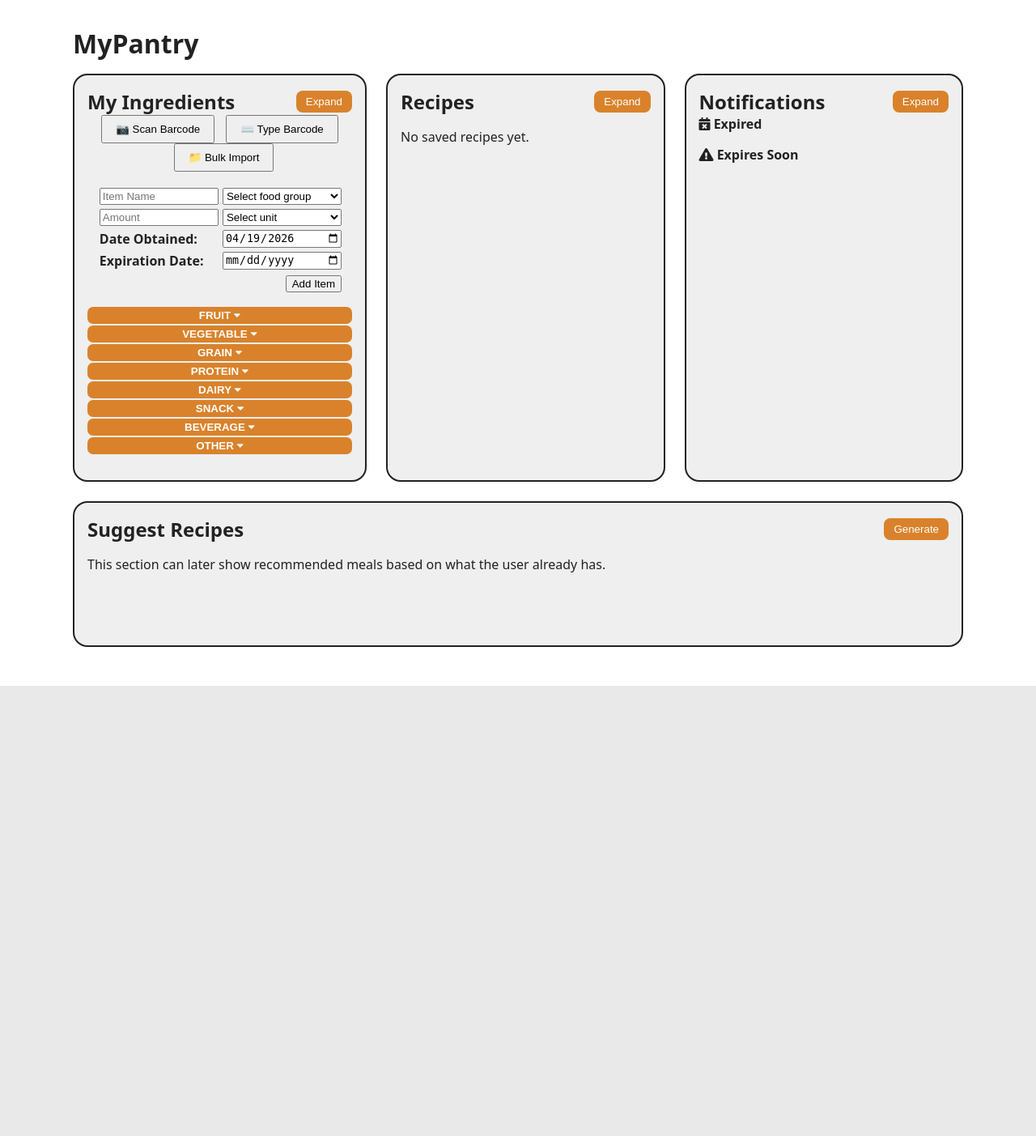
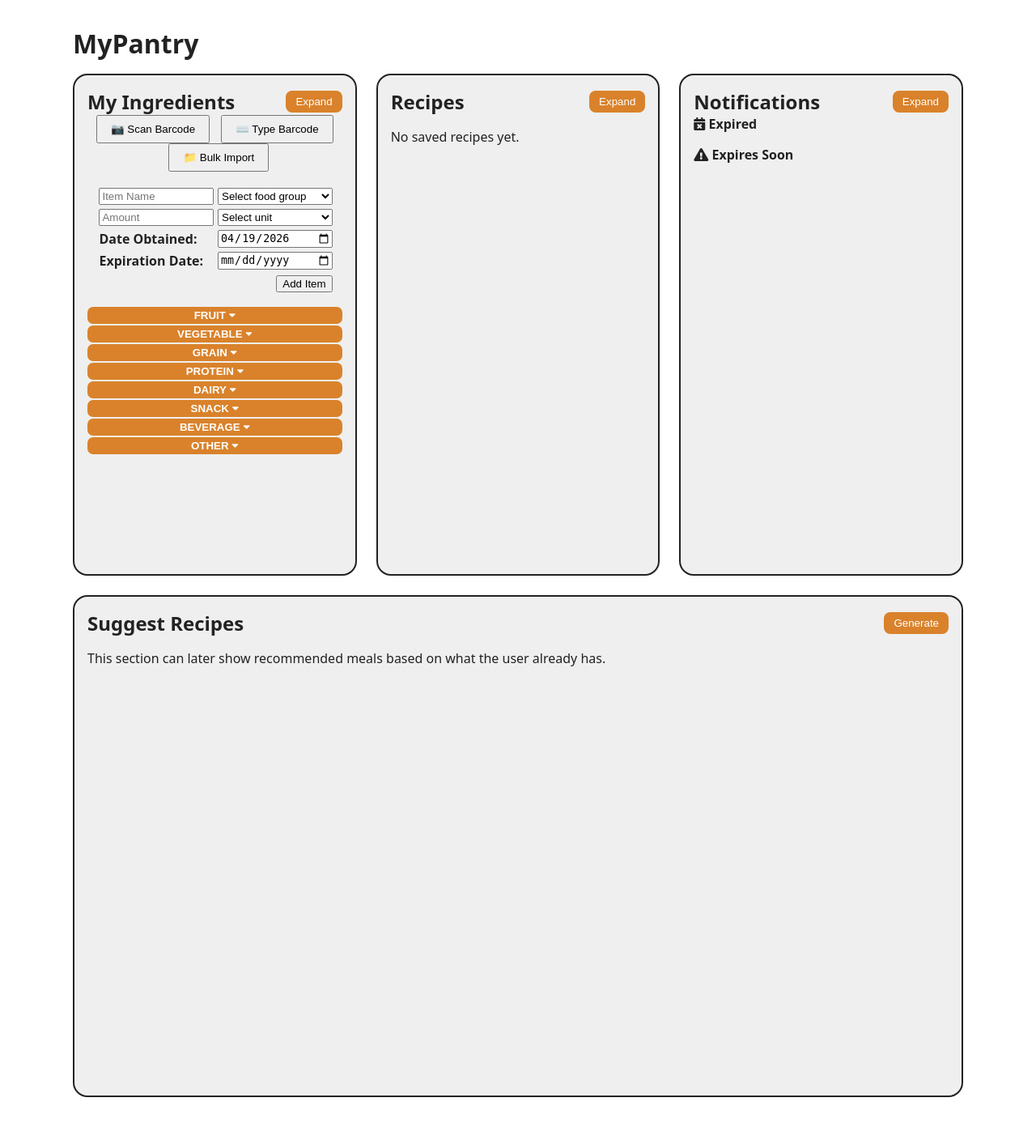
Before and after one commit to eleusink/my-pantry-dependabot, a Django app: page / in a window 1280 px wide. Shown: the part 92-1495 px from the top of the page at 81% size. Before the commit the page ends 939 px from the top, so only its background shows below. Run offline with Django 4.2, Linux system fonts and the light colour scheme; the visitor is signed in with stand-in values (Sample User, id 1); data comes from the database, SQL or seed files in the repository; data that the repository does not hold is empty.

Commit message:
replace panel expansion

```diff
--- a/your-local-code/Inventory/static/css/styles.css
+++ b/your-local-code/Inventory/static/css/styles.css
@@ -100,6 +100,8 @@ h2{ margin: 0; }
   position: relative;
   padding: 1rem;
   transition: all 0.3s ease;
+  overflow-y: auto;
+  height: 620px;
 }
 
 .panel-header{
@@ -172,7 +174,7 @@ h2{ margin: 0; }
 
 .ingredient-list li::before {
   position: absolute;
-  left: 2%;
+  left: 6px;
   top: 20%;
   font-family: "Font Awesome 5 Free";
   font-weight: 900;
@@ -357,7 +359,7 @@ li.expired-symbol::before {
   border-radius: 7px;
   background: white;
   width: 100%;
-  max-height: 1000;
+  max-height: 1000px;
   overflow: hidden;
   transition: max-height 0.3s ease-out;
 }
--- a/your-local-code/Inventory/templates/home.html
+++ b/your-local-code/Inventory/templates/home.html
@@ -505,7 +505,7 @@
 
 			<div class="form-group">
 			<label for="edit-quantity">Quantity</label>
-			<input type="number" name="quantity" value="${quantity}" min="1" required>
+			<input type="number" name="quantity" value="${quantity}" min="0.1" step="0.01" required>
 			</div>
 
 			<div class="form-group">
```
